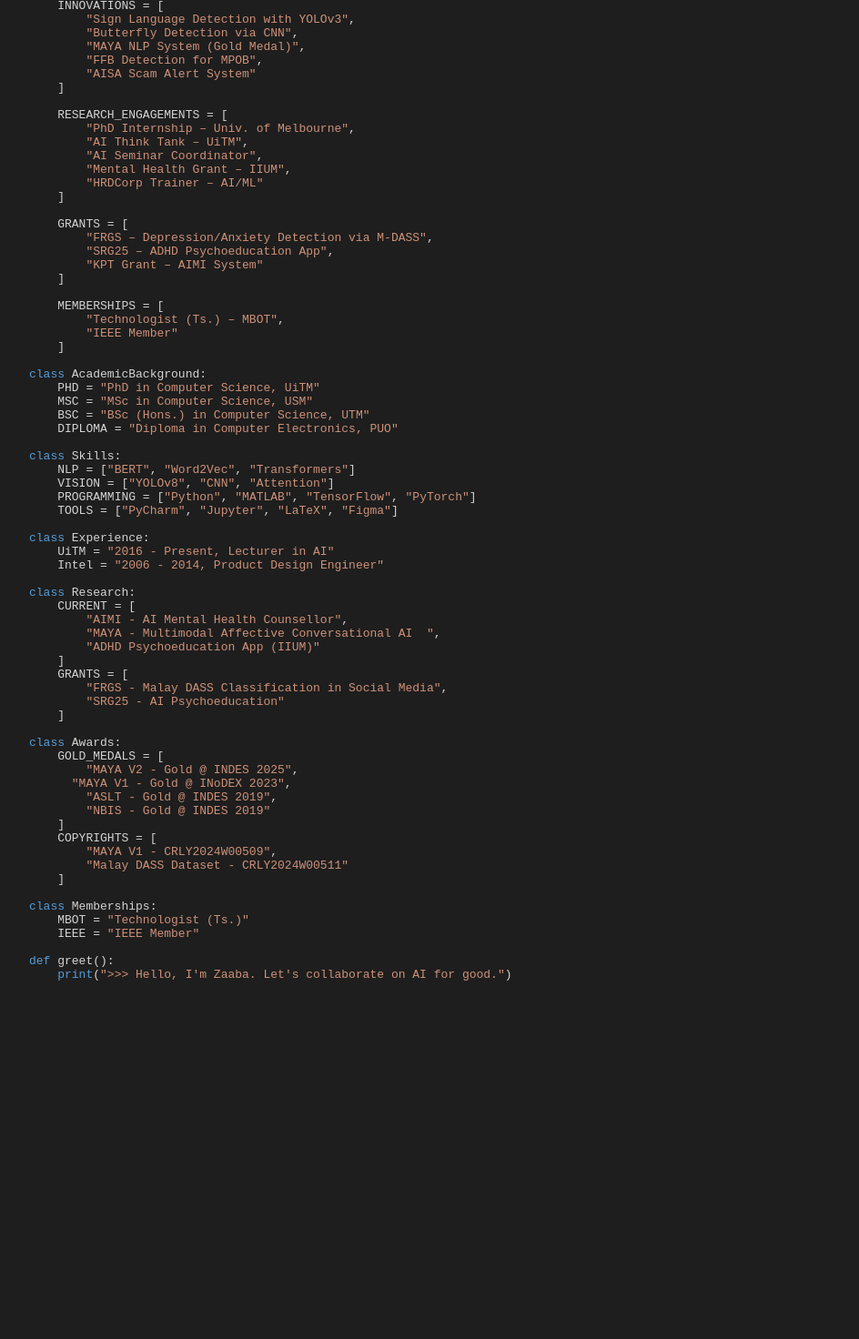
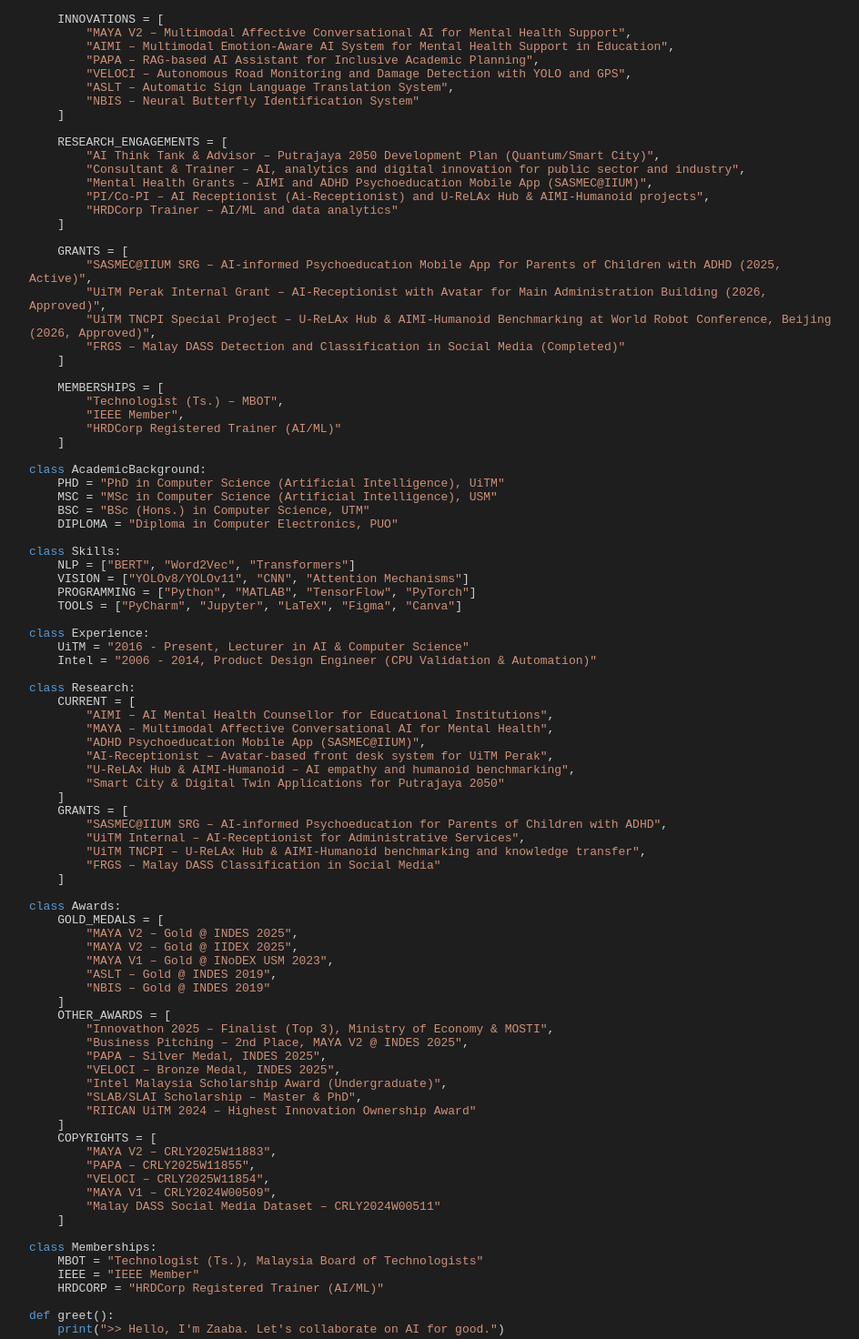
Before and after one commit to zaaba/cv, a plain HTML site: page index.html in a window 1280 px wide. Shown: the part 609-2081 px from the top of the page at 91% size, without its empty margins (158-1102 px from the left). Before the commit the page ends 1756 px from the top, so only its background shows below. Drawn offline with Linux system fonts and the light colour scheme.

Commit message:
Update Info

```diff
--- a/index.html
+++ b/index.html
@@ -43,31 +43,31 @@
 
 <span class="keyword">class</span> PersonalInfo:
     NAME = <span class="string">"Ts. Dr. Zaaba Ahmad"</span>
-    TITLE = <span class="string">"Lecturer, AI Researcher"</span>
+    TITLE = <span class="string">"Lecturer & AI Researcher"</span>
     EMAIL = <span class="string">"zaaba.ahmad@uitm.edu.my"</span>
     PHONE = <span class="string">"+6017-2988287"</span>
-    LOCATION = <span class="string">"UiTM Perak, Malaysia"</span>
+    LOCATION = <span class="string">"UiTM Cawangan Perak, Malaysia"</span>
     MBOT = <span class="string">"PT19010009"</span>
 
 <span class="keyword">class</span> Resume:
-    PERSONAL_PROFILE = <span class="string">"Committed academic with expertise in NLP, image processing, computer vision, and machine learning. Active in AI research, mental health tech, and national strategy roles."</span>
+    PERSONAL_PROFILE = <span class="string">"Academic and AI practitioner specialising in NLP, computer vision, and mental health technologies, with active roles in smart city, digital twin and national AI initiatives."</span>
 
     ACADEMIC_QUALIFICATIONS = [
-        <span class="string">"PhD (Submitted) – UiTM"</span>,
-        <span class="string">"MSc in Computer Science – USM"</span>,
-        <span class="string">"BSc (Hons.) – UTM"</span>,
+        <span class="string">"PhD in Computer Science (Artificial Intelligence) – UiTM (2025)"</span>,
+        <span class="string">"MSc in Computer Science (Artificial Intelligence) – USM (2015)"</span>,
+        <span class="string">"BSc (Hons.) in Computer Science – UTM (2011)"</span>,
         <span class="string">"Diploma in Computer Electronics – PUO"</span>
     ]
 
     PROFESSIONAL_EXPERIENCE = {
-        <span class="string">"UiTM"</span>: <span class="string">"Lecturer (2016–present): AI, ML, NLP, student mentoring, lab setup"</span>,
-        <span class="string">"Intel"</span>: <span class="string">"Engineer (2006–2014): CPU validation, R&D, automation"</span>
+        <span class="string">"UiTM"</span>: <span class="string">"Lecturer (2016–present): Teaching AI/ML/NLP, supervising FYP and postgraduate students, leading AI innovation and consultancy."</span>,
+        <span class="string">"Intel"</span>: <span class="string">"Engineer (2006–2014): CPU validation, R&amp;D, automation."</span>
     }
 
     TEACHING_PROFILE = [
         <span class="string">"CSC649 - Special Topics in Computer Science"</span>,
         <span class="string">"CSC566 - Image Processing"</span>,
-        <span class="string">"CSC126 - Algorithms & Problem Solving"</span>,
+        <span class="string">"CSC126 - Algorithms &amp; Problem Solving"</span>,
         <span class="string">"ITS480 - Business Data Analytics"</span>,
         <span class="string">"ITT400 - Data Communications"</span>,
         <span class="string">"ITS332 - System Development"</span>,
@@ -75,77 +75,99 @@
     ]
 
     INNOVATIONS = [
-        <span class="string">"Sign Language Detection with YOLOv3"</span>,
-        <span class="string">"Butterfly Detection via CNN"</span>,
-        <span class="string">"MAYA NLP System (Gold Medal)"</span>,
-        <span class="string">"FFB Detection for MPOB"</span>,
-        <span class="string">"AISA Scam Alert System"</span>
+        <span class="string">"MAYA V2 – Multimodal Affective Conversational AI for Mental Health Support"</span>,
+        <span class="string">"AIMI – Multimodal Emotion-Aware AI System for Mental Health Support in Education"</span>,
+        <span class="string">"PAPA – RAG-based AI Assistant for Inclusive Academic Planning"</span>,
+        <span class="string">"VELOCI – Autonomous Road Monitoring and Damage Detection with YOLO and GPS"</span>,
+        <span class="string">"ASLT – Automatic Sign Language Translation System"</span>,
+        <span class="string">"NBIS – Neural Butterfly Identification System"</span>
     ]
 
     RESEARCH_ENGAGEMENTS = [
-        <span class="string">"PhD Internship – Univ. of Melbourne"</span>,
-        <span class="string">"AI Think Tank – UiTM"</span>,
-        <span class="string">"AI Seminar Coordinator"</span>,
-        <span class="string">"Mental Health Grant – IIUM"</span>,
-        <span class="string">"HRDCorp Trainer – AI/ML"</span>
+        <span class="string">"AI Think Tank &amp; Advisor – Putrajaya 2050 Development Plan (Quantum/Smart City)"</span>,
+        <span class="string">"Consultant &amp; Trainer – AI, analytics and digital innovation for public sector and industry"</span>,
+        <span class="string">"Mental Health Grants – AIMI and ADHD Psychoeducation Mobile App (SASMEC@IIUM)"</span>,
+        <span class="string">"PI/Co-PI – AI Receptionist (Ai-Receptionist) and U-ReLAx Hub &amp; AIMI-Humanoid projects"</span>,
+        <span class="string">"HRDCorp Trainer – AI/ML and data analytics"</span>
     ]
 
     GRANTS = [
-        <span class="string">"FRGS – Depression/Anxiety Detection via M-DASS"</span>,
-        <span class="string">"SRG25 – ADHD Psychoeducation App"</span>,
-        <span class="string">"KPT Grant – AIMI System"</span>
+        <span class="string">"SASMEC@IIUM SRG – AI-informed Psychoeducation Mobile App for Parents of Children with ADHD (2025, Active)"</span>,
+        <span class="string">"UiTM Perak Internal Grant – AI-Receptionist with Avatar for Main Administration Building (2026, Approved)"</span>,
+        <span class="string">"UiTM TNCPI Special Project – U-ReLAx Hub &amp; AIMI-Humanoid Benchmarking at World Robot Conference, Beijing (2026, Approved)"</span>,
+        <span class="string">"FRGS – Malay DASS Detection and Classification in Social Media (Completed)"</span>
     ]
 
     MEMBERSHIPS = [
         <span class="string">"Technologist (Ts.) – MBOT"</span>,
-        <span class="string">"IEEE Member"</span>
+        <span class="string">"IEEE Member"</span>,
+        <span class="string">"HRDCorp Registered Trainer (AI/ML)"</span>
     ]
 
 <span class="keyword">class</span> AcademicBackground:
-    PHD = <span class="string">"PhD in Computer Science, UiTM"</span>
-    MSC = <span class="string">"MSc in Computer Science, USM"</span>
+    PHD = <span class="string">"PhD in Computer Science (Artificial Intelligence), UiTM"</span>
+    MSC = <span class="string">"MSc in Computer Science (Artificial Intelligence), USM"</span>
     BSC = <span class="string">"BSc (Hons.) in Computer Science, UTM"</span>
     DIPLOMA = <span class="string">"Diploma in Computer Electronics, PUO"</span>
 
 <span class="keyword">class</span> Skills:
     NLP = [<span class="string">"BERT"</span>, <span class="string">"Word2Vec"</span>, <span class="string">"Transformers"</span>]
-    VISION = [<span class="string">"YOLOv8"</span>, <span class="string">"CNN"</span>, <span class="string">"Attention"</span>]
+    VISION = [<span class="string">"YOLOv8/YOLOv11"</span>, <span class="string">"CNN"</span>, <span class="string">"Attention Mechanisms"</span>]
     PROGRAMMING = [<span class="string">"Python"</span>, <span class="string">"MATLAB"</span>, <span class="string">"TensorFlow"</span>, <span class="string">"PyTorch"</span>]
-    TOOLS = [<span class="string">"PyCharm"</span>, <span class="string">"Jupyter"</span>, <span class="string">"LaTeX"</span>, <span class="string">"Figma"</span>]
+    TOOLS = [<span class="string">"PyCharm"</span>, <span class="string">"Jupyter"</span>, <span class="string">"LaTeX"</span>, <span class="string">"Figma"</span>, <span class="string">"Canva"</span>]
 
 <span class="keyword">class</span> Experience:
-    UiTM = <span class="string">"2016 - Present, Lecturer in AI"</span>
-    Intel = <span class="string">"2006 - 2014, Product Design Engineer"</span>
+    UiTM = <span class="string">"2016 - Present, Lecturer in AI &amp; Computer Science"</span>
+    Intel = <span class="string">"2006 - 2014, Product Design Engineer (CPU Validation &amp; Automation)"</span>
 
 <span class="keyword">class</span> Research:
     CURRENT = [
-        <span class="string">"AIMI - AI Mental Health Counsellor"</span>,
-        <span class="string">"MAYA - Multimodal Affective Conversational AI  "</span>,
-        <span class="string">"ADHD Psychoeducation App (IIUM)"</span>
+        <span class="string">"AIMI – AI Mental Health Counsellor for Educational Institutions"</span>,
+        <span class="string">"MAYA – Multimodal Affective Conversational AI for Mental Health"</span>,
+        <span class="string">"ADHD Psychoeducation Mobile App (SASMEC@IIUM)"</span>,
+        <span class="string">"AI-Receptionist – Avatar-based front desk system for UiTM Perak"</span>,
+        <span class="string">"U-ReLAx Hub &amp; AIMI-Humanoid – AI empathy and humanoid benchmarking"</span>,
+        <span class="string">"Smart City &amp; Digital Twin Applications for Putrajaya 2050"</span>
     ]
     GRANTS = [
-        <span class="string">"FRGS - Malay DASS Classification in Social Media"</span>,
-        <span class="string">"SRG25 - AI Psychoeducation"</span>
+        <span class="string">"SASMEC@IIUM SRG – AI-informed Psychoeducation for Parents of Children with ADHD"</span>,
+        <span class="string">"UiTM Internal – AI-Receptionist for Administrative Services"</span>,
+        <span class="string">"UiTM TNCPI – U-ReLAx Hub &amp; AIMI-Humanoid benchmarking and knowledge transfer"</span>,
+        <span class="string">"FRGS – Malay DASS Classification in Social Media"</span>
     ]
 
 <span class="keyword">class</span> Awards:
     GOLD_MEDALS = [
-        <span class="string">"MAYA V2 - Gold @ INDES 2025"</span>,
-      <span class="string">"MAYA V1 - Gold @ INoDEX 2023"</span>,
-        <span class="string">"ASLT - Gold @ INDES 2019"</span>,
-        <span class="string">"NBIS - Gold @ INDES 2019"</span>
+        <span class="string">"MAYA V2 – Gold @ INDES 2025"</span>,
+        <span class="string">"MAYA V2 – Gold @ IIDEX 2025"</span>,
+        <span class="string">"MAYA V1 – Gold @ INoDEX USM 2023"</span>,
+        <span class="string">"ASLT – Gold @ INDES 2019"</span>,
+        <span class="string">"NBIS – Gold @ INDES 2019"</span>
+    ]
+    OTHER_AWARDS = [
+        <span class="string">"Innovathon 2025 – Finalist (Top 3), Ministry of Economy &amp; MOSTI"</span>,
+        <span class="string">"Business Pitching – 2nd Place, MAYA V2 @ INDES 2025"</span>,
+        <span class="string">"PAPA – Silver Medal, INDES 2025"</span>,
+        <span class="string">"VELOCI – Bronze Medal, INDES 2025"</span>,
+        <span class="string">"Intel Malaysia Scholarship Award (Undergraduate)"</span>,
+        <span class="string">"SLAB/SLAI Scholarship – Master &amp; PhD"</span>,
+        <span class="string">"RIICAN UiTM 2024 – Highest Innovation Ownership Award"</span>
     ]
     COPYRIGHTS = [
-        <span class="string">"MAYA V1 - CRLY2024W00509"</span>,
-        <span class="string">"Malay DASS Dataset - CRLY2024W00511"</span>
+        <span class="string">"MAYA V2 – CRLY2025W11883"</span>,
+        <span class="string">"PAPA – CRLY2025W11855"</span>,
+        <span class="string">"VELOCI – CRLY2025W11854"</span>,
+        <span class="string">"MAYA V1 – CRLY2024W00509"</span>,
+        <span class="string">"Malay DASS Social Media Dataset – CRLY2024W00511"</span>
     ]
 
 <span class="keyword">class</span> Memberships:
-    MBOT = <span class="string">"Technologist (Ts.)"</span>
+    MBOT = <span class="string">"Technologist (Ts.), Malaysia Board of Technologists"</span>
     IEEE = <span class="string">"IEEE Member"</span>
+    HRDCORP = <span class="string">"HRDCorp Registered Trainer (AI/ML)"</span>
 
 <span class="keyword">def</span> greet():
-    <span class="keyword">print</span>(<span class="string">">>> Hello, I'm Zaaba. Let's collaborate on AI for good."</span>)
+    <span class="keyword">print</span>(<span class="string">">> Hello, I'm Zaaba. Let's collaborate on AI for good."</span>)
   </pre>
 </body>
 </html>
```
